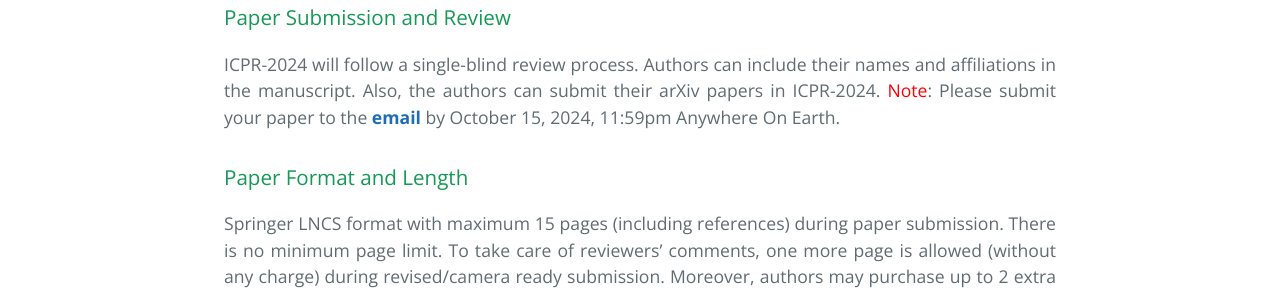
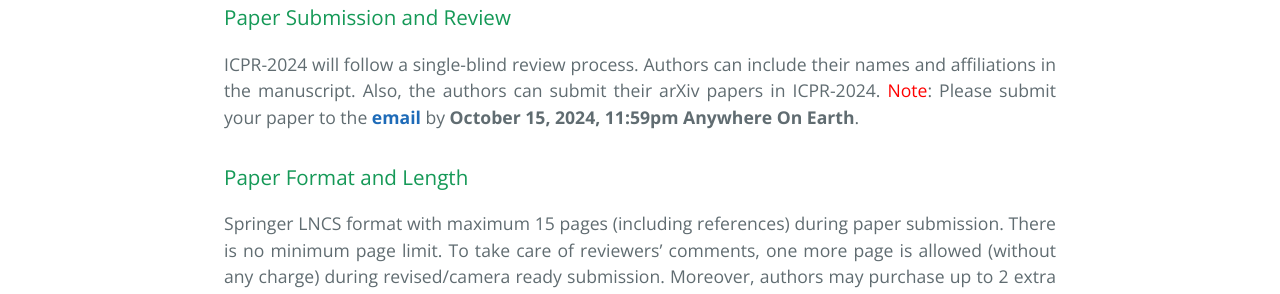
Before and after one commit to PRCI-Lab/mmvpr-workshop-icpr2024, a Jekyll site: the page built from docs/cfp.md, in a window 1280 px wide. Shown: the part 631-925 px from the top of the page. Built offline with Jekyll 4.4.1, drawn with Linux system fonts in a browser that asks for light colours; our own code applies the rules of GitHub Pages for plain Markdown files.

Commit message:
Update cfp.md

```diff
--- a/docs/cfp.md
+++ b/docs/cfp.md
@@ -8,7 +8,7 @@ We invite submissions presenting new and original research on topics including b
    - Applications of Multi-Modal Learning in Social Media
 
 ### Paper Submission and Review
-ICPR-2024 will follow a single-blind review process. Authors can include their names and affiliations in the manuscript. Also, the authors can submit their arXiv papers in ICPR-2024. <span style="color:red;">Note</span>: Please submit your paper to the [**email**](mailto:xuefeng.zhu@jiangnan.edu.cn) by October 15, 2024, 11:59pm Anywhere On Earth.
+ICPR-2024 will follow a single-blind review process. Authors can include their names and affiliations in the manuscript. Also, the authors can submit their arXiv papers in ICPR-2024. <span style="color:red;">Note</span>: Please submit your paper to the [**email**](mailto:xuefeng.zhu@jiangnan.edu.cn) by **October 15, 2024, 11:59pm Anywhere On Earth**.
 ### Paper Format and Length
 Springer LNCS format with maximum 15 pages (including references) during paper submission. There is no minimum page limit. To take care of reviewers' comments, one more page is allowed (without any charge) during revised/camera ready submission. Moreover, authors may purchase up to 2 extra pages. Extra page charges must be paid at the time of registration.
 Springer LNCS paper formatting instructions and templates for ICPR-2024 are available here [DOC](https://icpr2024.org/pdf/ICPR_2024_DOC_Templates.zip) and [LaTeX](https://icpr2024.org/pdf/ICPR_2024_LaTeX_Templates.zip).
```
